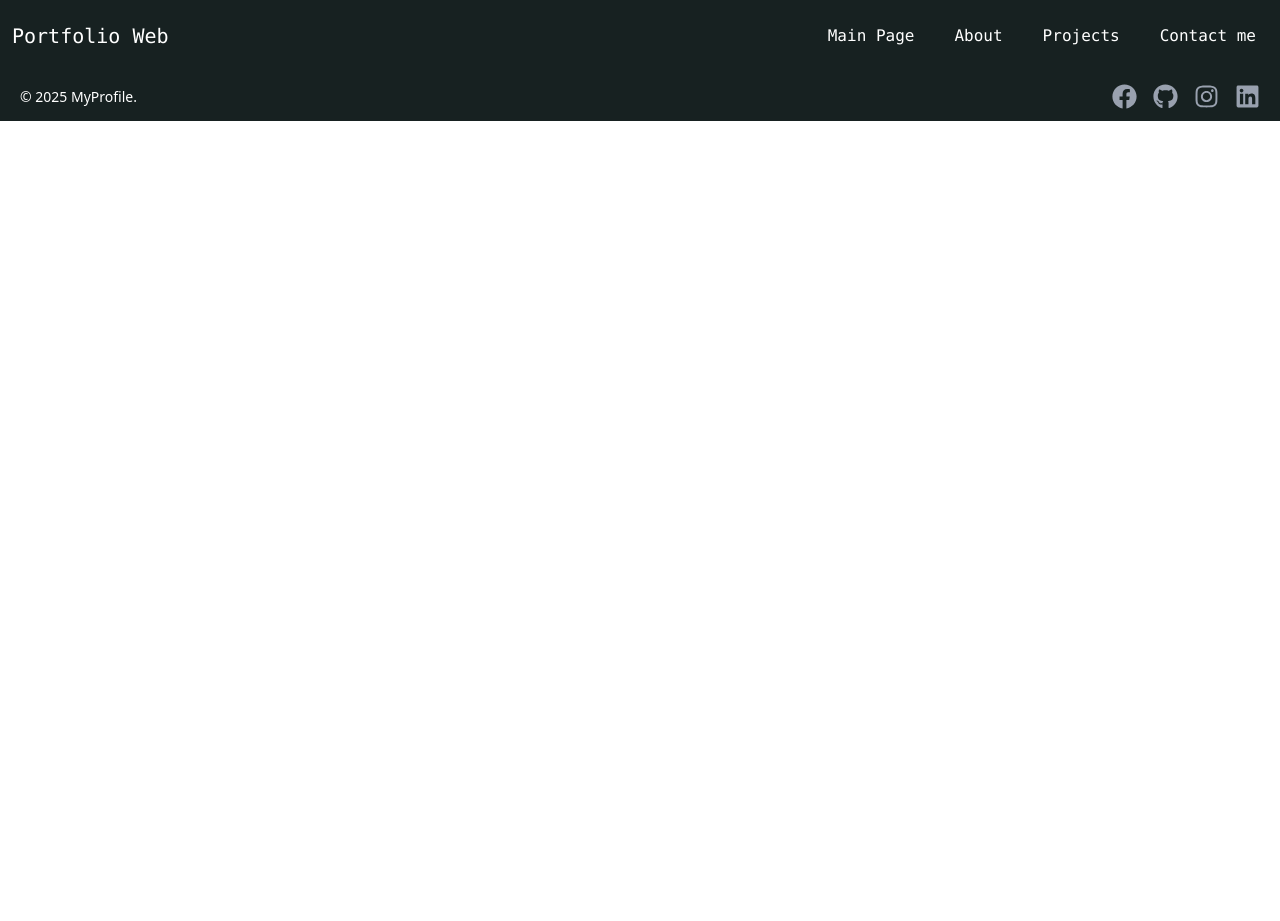
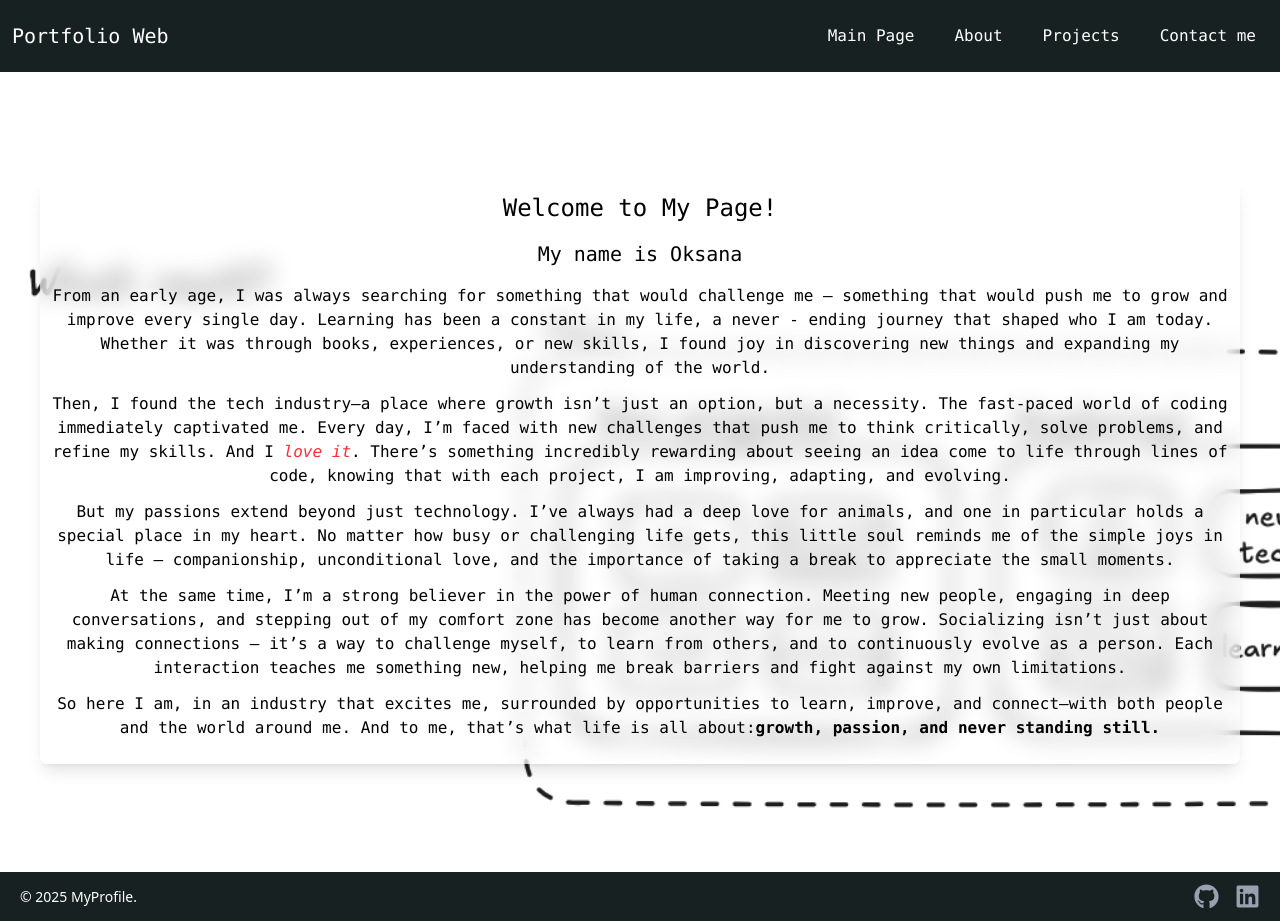
Before and after one commit to pseheya/Project_profile, a React (Vite) app in the folder Project_portfolio_web/: page /about in a window 1280 px wide. Before the commit the page ends 800 px from the top, so only its background shows below. Built offline with nearby package versions, Linux system fonts and the light colour scheme.

Commit message:
aria label for links and fixed some links

```diff
--- a/Project_portfolio_web/src/App.tsx
+++ b/Project_portfolio_web/src/App.tsx
@@ -12,9 +12,9 @@ function App() {
       <Header />
       <Routes>
         <Route path="/" element={<MainSection />} />
-        <Route path="/contact_information" element={<ContactInformation />} />
+        <Route path="/contact" element={<ContactInformation />} />
         <Route path="/projects" element={<ProjectSection />} />
-        <Route path="about_me" element={<AboutMe />} />
+        <Route path="about" element={<AboutMe />} />
       </Routes>
       <Footer />
     </div>
--- a/Project_portfolio_web/src/components/Footer.tsx
+++ b/Project_portfolio_web/src/components/Footer.tsx
@@ -1,4 +1,4 @@
-import { FaFacebook, FaInstagram, FaGithub, FaLinkedin } from "react-icons/fa";
+import { FaGithub, FaLinkedin } from "react-icons/fa";
 
 function Footer() {
   return (
@@ -8,29 +8,18 @@ function Footer() {
 
         <div className="flex gap-4 mt-3 md:mt-0">
           <a
-            href="https://www.facebook.com/people/Oksana-Herasymenko/pfbid0Bk13XxbsNU5WX1gHfU2FqVdRieQnvkfEgVy4gSToxSY1LLEAFfwybXwhbwEXv777l/"
-            target="_blank"
-            className="text-gray-400 hover:text-white transition"
-          >
-            <FaFacebook size={25} />
-          </a>
-          <a
             href="https://github.com/pseheya"
             target="_blank"
+            aria-label="github link"
             className="text-gray-400 hover:text-white transition"
           >
             <FaGithub size={25} />
           </a>
-          <a
-            href="https://www.instagram.com/moksiislol/"
-            target="_blank"
-            className="text-gray-400 hover:text-white transition"
-          >
-            <FaInstagram size={25} />
-          </a>
+
           <a
             href="https://www.linkedin.com/in/oksana-herasymenko-4603542a9/"
             target="_blank"
+            aria-label="link to linkedin"
             className="text-gray-400 hover:text-white transition"
           >
             <FaLinkedin size={25} />
--- a/Project_portfolio_web/src/components/Header.tsx
+++ b/Project_portfolio_web/src/components/Header.tsx
@@ -42,7 +42,7 @@ function Header() {
             Main Page
           </a>
           <a
-            href="/about_me"
+            href="/about"
             className="text-white hover:bg-white hover:text-black px-3 py-2 rounded font-mono"
           >
             About
@@ -55,7 +55,7 @@ function Header() {
           </a>
 
           <a
-            href="/contact_information"
+            href="/contact"
             target="_blank"
             className="text-white hover:bg-white hover:text-black  px-3 py-2 rounded font-mono"
           >
@@ -71,7 +71,7 @@ function Header() {
           Main Page
         </a>
         <a
-          href="/about_me"
+          href="/about"
           className="block text-white  hover:bg-white hover:text-black px-3 py-2 rounded font-mono"
         >
           About
@@ -83,7 +83,7 @@ function Header() {
           Projects
         </a>
         <a
-          href="/contact_information"
+          href="/contact"
           className="block text-white  hover:bg-white hover:text-black  px-3 py-2 rounded font-mono"
         >
           Contact me
--- a/Project_portfolio_web/src/components/MainSection.tsx
+++ b/Project_portfolio_web/src/components/MainSection.tsx
@@ -7,6 +7,7 @@ function MainSection() {
           autoPlay
           loop
           muted
+          playsInline
         >
           <source src="assets/backgroundVideo.mp4" type="video/mp4" />
           Your browser does not support the video tag.
@@ -34,7 +35,7 @@ function MainSection() {
           <h2 className="text-3xl font-semibold text-[#8A4C3A] mb-6 font-mono">
             Get into tech: My Journey
           </h2>
-          <div className="relative flex items-center justify-around p-2 bg-white rounded-xl max-w-xl mx-auto sm:max-w-2xl">
+          <div className="relative flex flex-col md:flex-row  items-center justify-around p-2 bg-white rounded-xl max-w-xl mx-auto sm:max-w-2xl">
             <div className="flex items-center gap-6">
               <img
                 src="assets/avatar.jpg"
@@ -91,7 +92,7 @@ function MainSection() {
 
           <div className="max-w-7xl mx-auto flex justify-around items-center">
             <a
-              href="/contact_information"
+              href="/contact"
               className="border-2 border-gray-700 text-black px-6 py-3 rounded-full text-m font-mono"
             >
               Contact me
--- a/Project_portfolio_web/src/components/ProjectSection.tsx
+++ b/Project_portfolio_web/src/components/ProjectSection.tsx
@@ -186,7 +186,7 @@ function ProjectSection() {
             name: "Render",
             icon: (
               <img
-                src="https://th.bing.com/th/id/OIP.alnyhQ6EKBI1eH03utWNkwHaCD?rs=1&pid=ImgDetMain"
+                src="https://th.bing.com/th/id/R.90989354a7fd9dc0ea18cf8eae72814a?rik=dXJHl7drKcSKtQ&pid=ImgRaw&r=0"
                 alt="render icon"
                 width={25}
               />
@@ -416,7 +416,7 @@ function ProjectSection() {
             name: "Render",
             icon: (
               <img
-                src="https://th.bing.com/th/id/OIP.alnyhQ6EKBI1eH03utWNkwHaCD?rs=1&pid=ImgDetMain"
+                src="https://th.bing.com/th/id/R.90989354a7fd9dc0ea18cf8eae72814a?rik=dXJHl7drKcSKtQ&pid=ImgRaw&r=0"
                 alt="render icon"
                 width={25}
               />
```
Also changed, not shown: 1 other file (tests, documents, lock files or other folders).
